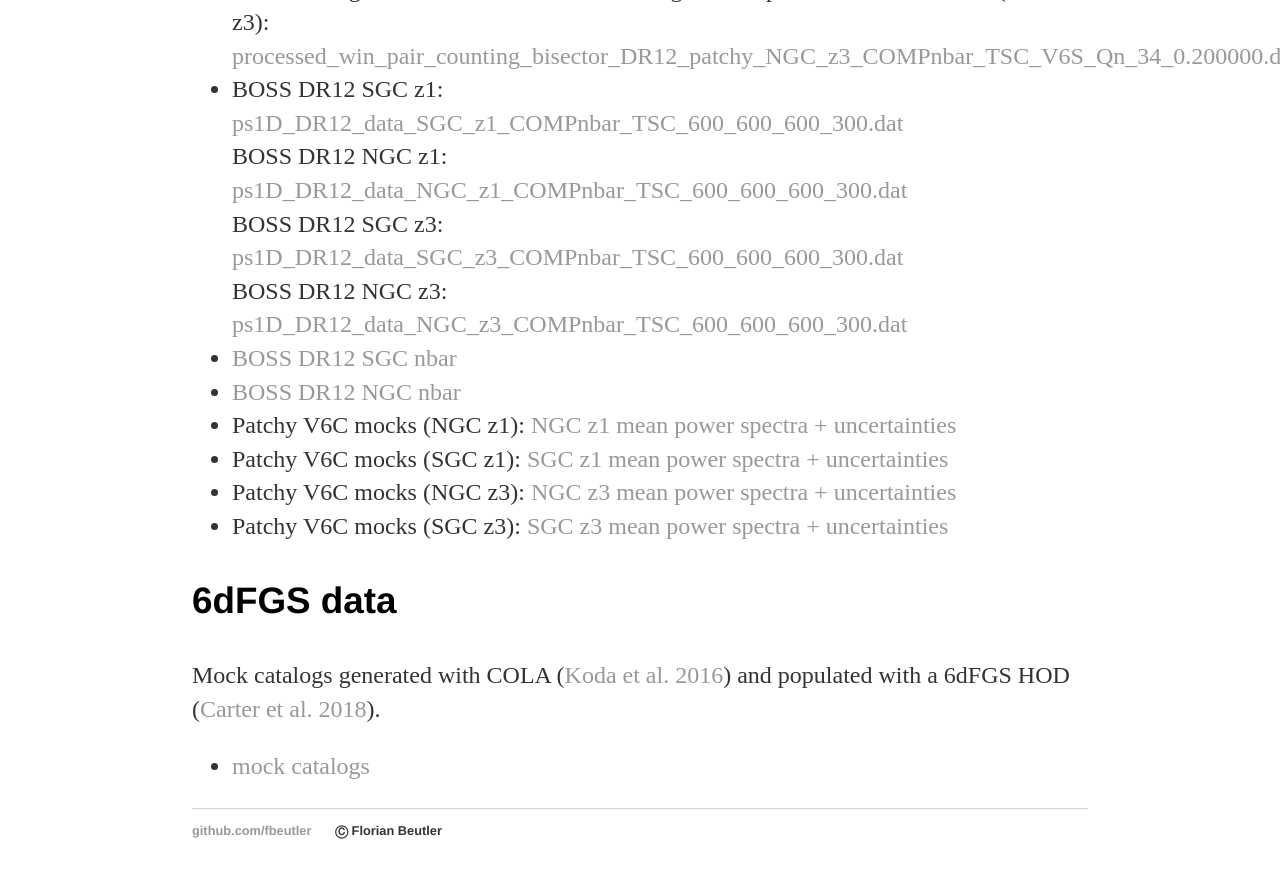
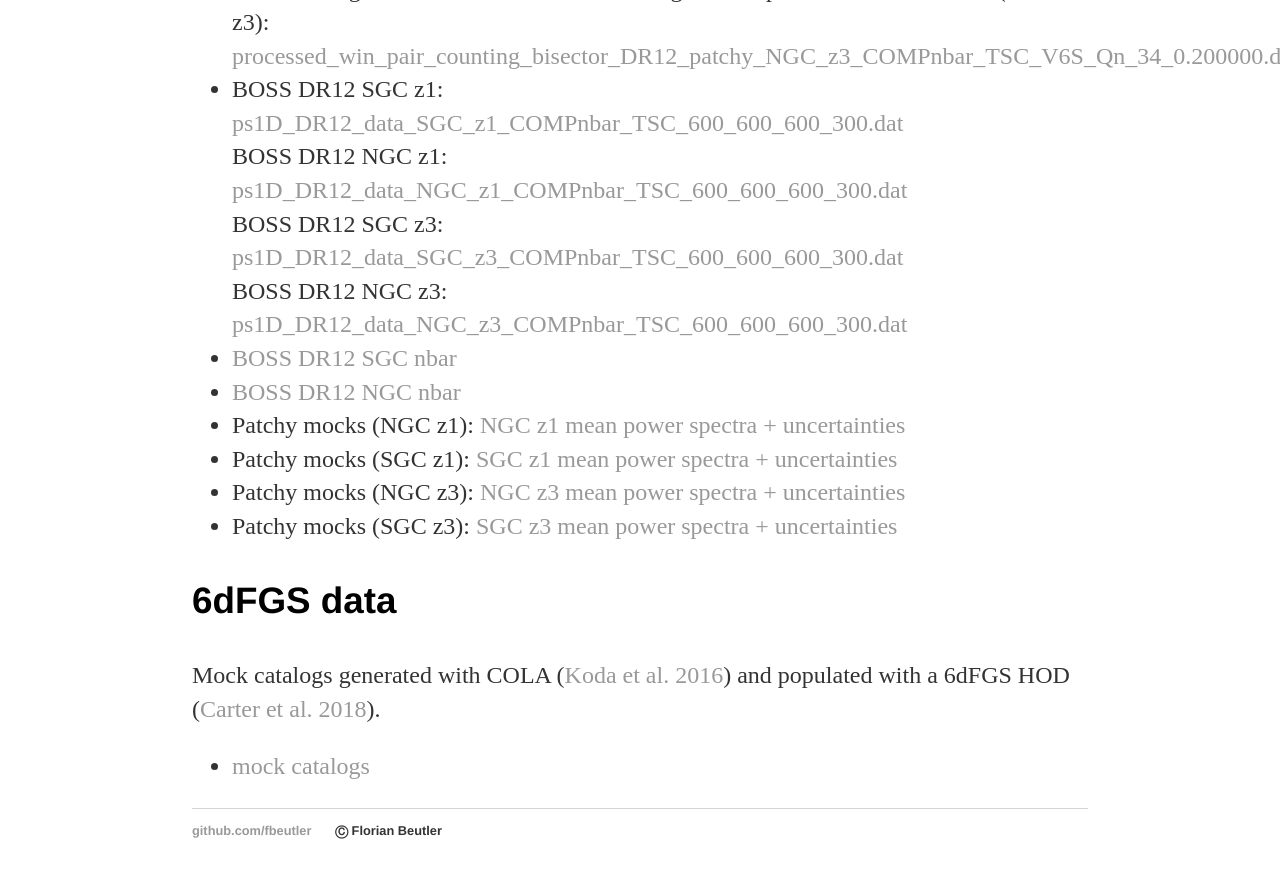
Before and after one commit to fbeutler/fbeutler.github.io, a Jekyll site: the page built from hub/hub.html, in a window 1280 px wide and 900 px high, scrolled down 3155 px. Shown: the top 878 px of the window. Built offline with Jekyll 4.4.1, drawn with Linux system fonts in a browser that asks for light colours.

Commit message:
Update hub.html

```diff
--- a/hub/hub.html
+++ b/hub/hub.html
@@ -202,19 +202,19 @@ title: Some material
       <a href='/hub/nbar_NGC.dat' target="_blank">BOSS DR12 NGC nbar</a>
     </li>
     <li>
-      Patchy V6C mocks (NGC z1):
+      Patchy mocks (NGC z1):
       <a href='/hub/mean_pk_2048_z1_NGC.dat' target="_blank">NGC z1 mean power spectra + uncertainties</a>
     </li>
     <li>
-      Patchy V6C mocks (SGC z1):
+      Patchy mocks (SGC z1):
       <a href='/hub/mean_pk_2048_z1_SGC.dat' target="_blank">SGC z1 mean power spectra + uncertainties</a>
     </li>
     <li>
-      Patchy V6C mocks (NGC z3):
+      Patchy mocks (NGC z3):
       <a href='/hub/mean_pk_2048_z3_NGC.dat' target="_blank">NGC z3 mean power spectra + uncertainties</a>
     </li>
     <li>
-      Patchy V6C mocks (SGC z3):
+      Patchy mocks (SGC z3):
       <a href='/hub/mean_pk_2048_z3_SGC.dat' target="_blank">SGC z3 mean power spectra + uncertainties</a>
     </li>
   </ul>
```
